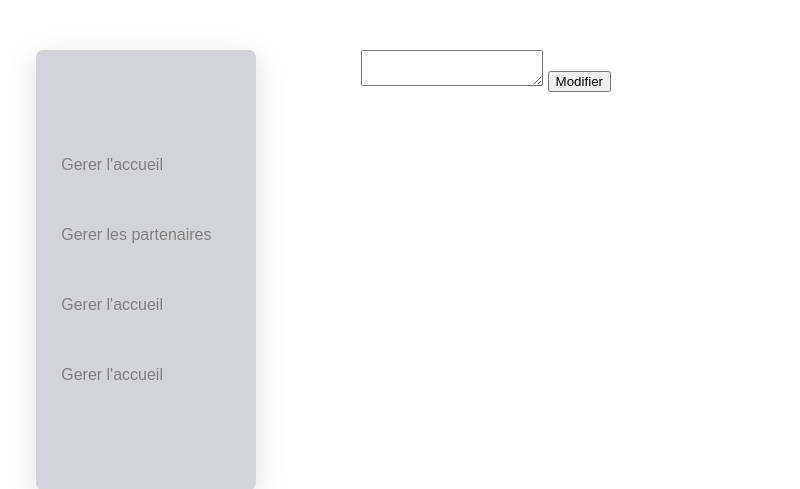
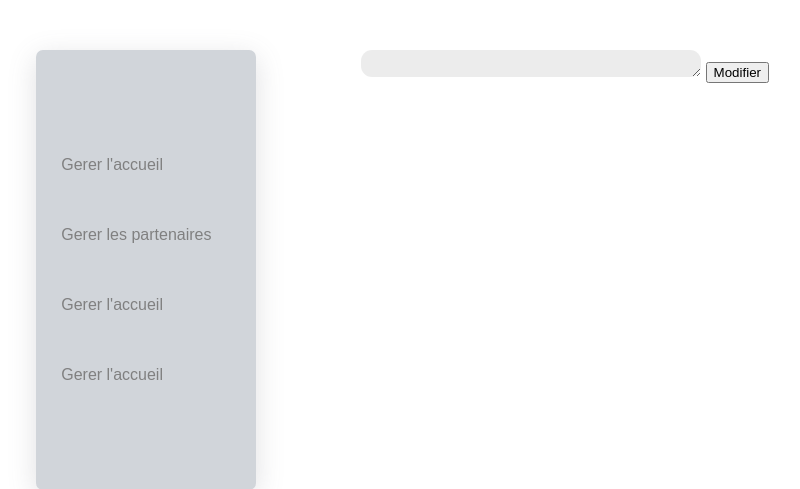
Before and after one commit to 0xLosko/Projet-CSE, a Symfony app: template templates/security/backoffice/manage_home/index.html.twig in a window 1280 px wide. Shown: the part 111-600 px from the top of the page, without its empty margins (79-879 px from the left). Run offline with Twig, Linux system fonts and the light colour scheme; the template is opened without the code that fills it: most values are stand-ins (such as "Sample title", 1, 10 or a date in 2020); form fields are guessed from the names that the template uses; some libraries are stand-ins or nearby versions.

Commit message:
Front bo / form

```diff
--- a/public/css/backoffice/bo_form.css
+++ b/public/css/backoffice/bo_form.css
@@ -5,5 +5,15 @@ form div{
     width: 100%;
 }
 .form-btn{
-    margin: 15px 0;
+    margin: 15px 0 100px 0;
 }
+textarea, input[type=text]{
+    text-align: left;
+    width: 340px;
+    padding-left: 10px;
+    max-width: 340px;
+    height: 27px;
+    border: 0;
+    background: rgba(217, 217, 217, 0.5);
+    border-radius: 11px;
+}
--- a/src/Controller/PartnershipController.php
+++ b/src/Controller/PartnershipController.php
@@ -7,7 +7,6 @@ use App\Entity\Partner;
 use App\Form\PartnerType;
 use App\Repository\PartnerRepository;
 use App\Repository\FileRepository;
-use App\Service\SidebarPartnersProvider;
 use Doctrine\ORM\EntityManagerInterface;
 use Symfony\Bundle\FrameworkBundle\Controller\AbstractController;
 use Symfony\Component\HttpFoundation\Request;
--- a/templates/security/backoffice/manage_partners/edit.html.twig
+++ b/templates/security/backoffice/manage_partners/edit.html.twig
@@ -2,7 +2,7 @@
 
 {% block content %}
     <div class="home-con">
-        <h1>Modifier {{ partner.name }}</h1>
+        <h1>Modifier le partenaire ({{ partner.name }})</h1>
 
         {{ include('security/backoffice/manage_partners/_form.html.twig', {'button_label': 'Modifier'}) }}
 
```
Also changed, not shown: src/Controller/ContactController.php (+7 -7 lines).
